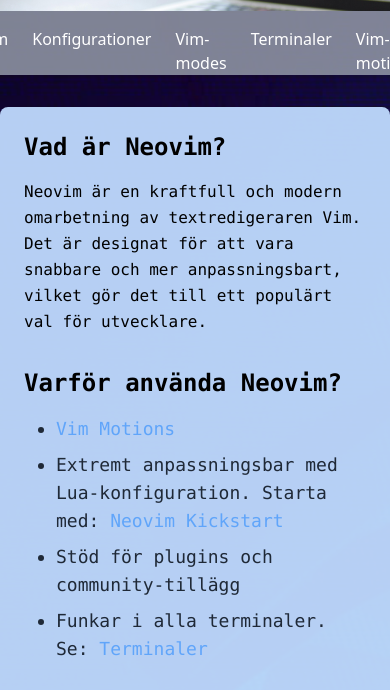
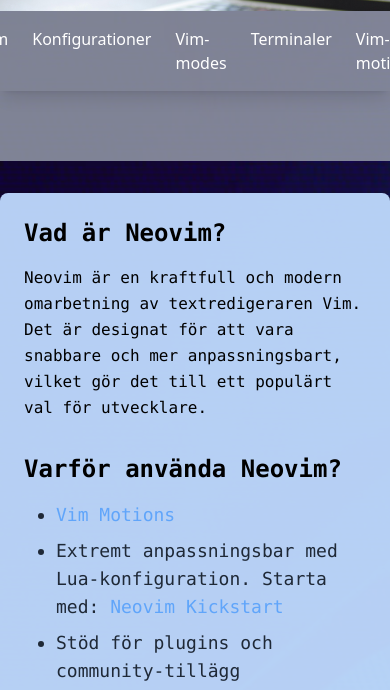
Before and after one commit to JojoSlice/NeovimIntro, a plain HTML site: page index.html in a window 390 px wide. Shown: the part 133-823 px from the top of the page. Drawn offline with nearby package versions, Linux system fonts and the light colour scheme.

Commit message:
Quick Update

```diff
--- a/index.html
+++ b/index.html
@@ -14,7 +14,9 @@
 		<h1 class="text-4xl font-bold">Intro till Neovim</h1>
 		<p class="text-lg">En snabbstartsguide för att komma igång med Neovim</p>
 	</header>
-	<iframe src="menu.html" class="w-full h-16 border-none bg-gray-400 bg-opacity-80"></iframe>
+
+	<iframe src="menu.html"
+		class="w-full min-h-[50px] h-auto sm:h-16 border-none bg-gray-400 bg-opacity-80"></iframe>
 
 	<main class="container mx-auto my-8 p-6 bg-blue-200 bg-opacity-95 shadow-lg rounded-lg max-w-screen-md">
 		<h2 class="text-2xl font-semibold mb-4">Vad är Neovim?</h2>
```
